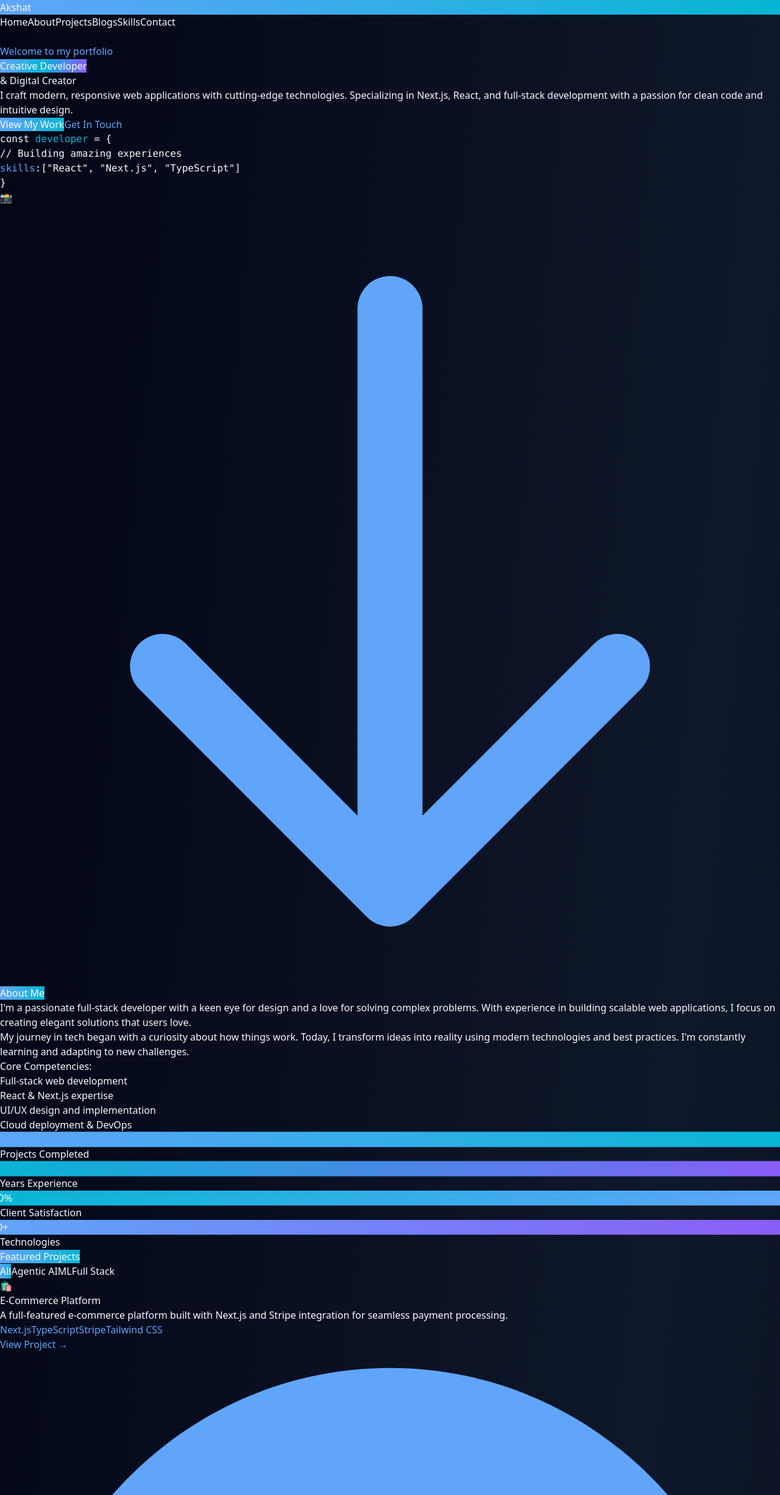
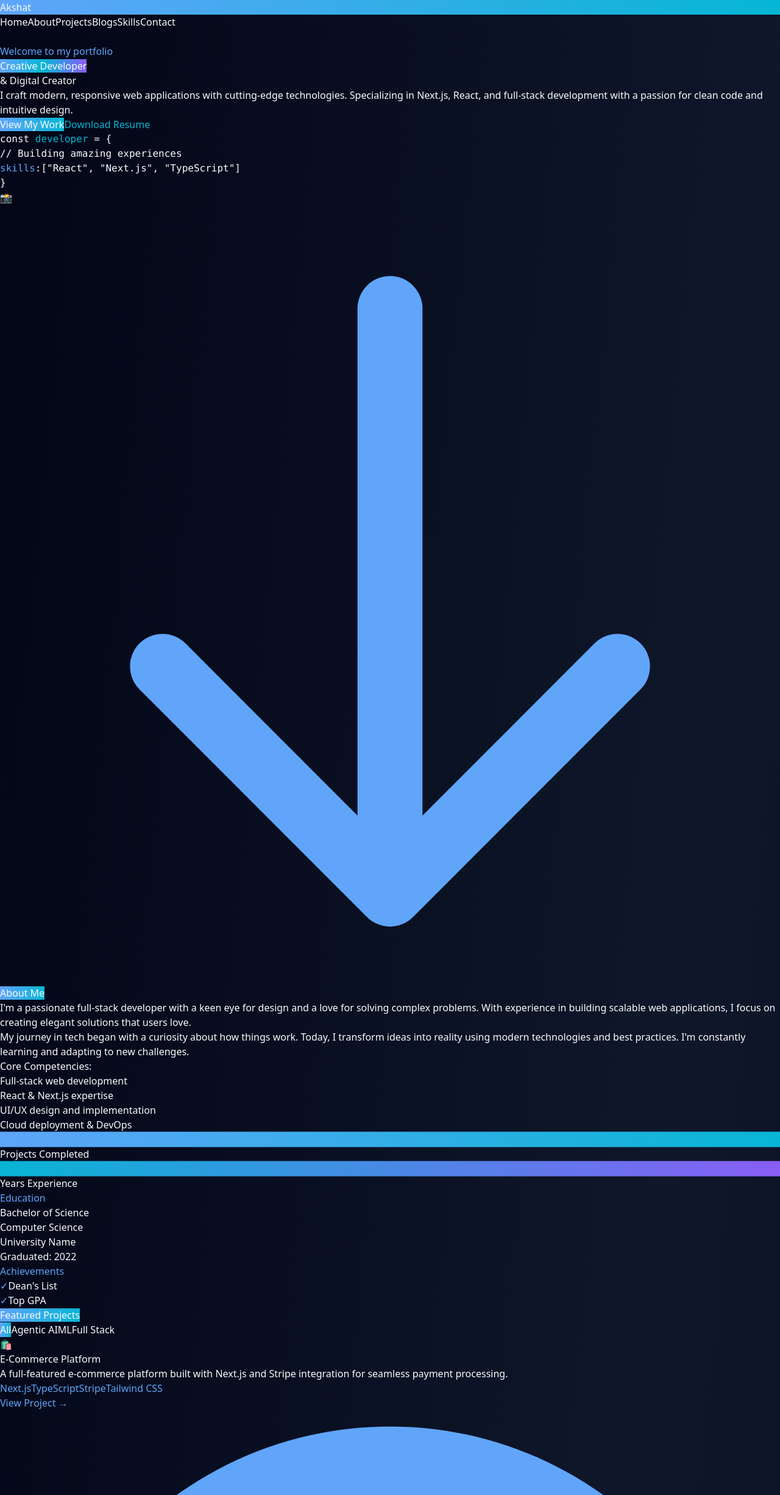
Before and after one commit to Akshats-git/Portfolio, a Next.js app: page / in a window 1280 px wide. Shown: the top 2451 px of the page at 61% size. Built offline with nearby package versions, Linux system fonts and the light colour scheme.

Commit message:
feat: update About section with education and achievements, modify Hero component for resume download

```diff
--- a/src/components/About.tsx
+++ b/src/components/About.tsx
@@ -118,28 +118,26 @@ const About = () => {
               <p className="text-slate-400">Years Experience</p>
             </div>
 
-            <div className="bg-slate-800/50 border border-slate-700 rounded-lg p-8 text-center transition-colors" style={{ borderColor: theme.primary }}>
-              <motion.div
-                animate={{ scale: [1, 1.05, 1] }}
-                transition={{ duration: 2, repeat: Infinity, delay: 0.4 }}
-                className="text-4xl font-bold bg-clip-text text-transparent mb-2"
-                style={{ backgroundImage: `linear-gradient(to right, ${theme.secondary}, ${theme.primary})` }}
-              >
-                100%
-              </motion.div>
-              <p className="text-slate-400">Client Satisfaction</p>
+            <div className="bg-slate-800/50 border border-slate-700 rounded-lg p-8 transition-colors" style={{ borderColor: theme.primary }}>
+              <h3 className="text-lg font-semibold text-slate-200 mb-3" style={{ color: theme.primary }}>Education</h3>
+              <p className="text-slate-300 font-medium mb-1">Bachelor of Science</p>
+              <p className="text-slate-400 text-sm mb-3">Computer Science</p>
+              <p className="text-slate-400 text-sm mb-1">University Name</p>
+              <p className="text-slate-500 text-xs">Graduated: 2022</p>
             </div>
 
-            <div className="bg-slate-800/50 border border-slate-700 rounded-lg p-8 text-center transition-colors" style={{ borderColor: theme.primary }}>
-              <motion.div
-                animate={{ scale: [1, 1.05, 1] }}
-                transition={{ duration: 2, repeat: Infinity, delay: 0.6 }}
-                className="text-4xl font-bold bg-clip-text text-transparent mb-2"
-                style={{ backgroundImage: `linear-gradient(to right, ${theme.primary}, ${theme.accent})` }}
-              >
-                20+
-              </motion.div>
-              <p className="text-slate-400">Technologies</p>
+            <div className="bg-slate-800/50 border border-slate-700 rounded-lg p-8 transition-colors" style={{ borderColor: theme.primary }}>
+              <h3 className="text-lg font-semibold text-slate-200 mb-3" style={{ color: theme.primary }}>Achievements</h3>
+              <ul className="text-slate-400 text-sm space-y-2">
+                <li className="flex items-center gap-2">
+                  <span style={{ color: theme.primary }}>✓</span>
+                  Dean&apos;s List
+                </li>
+                <li className="flex items-center gap-2">
+                  <span style={{ color: theme.primary }}>✓</span>
+                  Top GPA
+                </li>
+              </ul>
             </div>
           </motion.div>
         </div>
--- a/src/components/Hero.tsx
+++ b/src/components/Hero.tsx
@@ -84,13 +84,14 @@ const Hero = () => {
               View My Work
             </motion.a>
             <motion.a
-              href="#contact"
+              href="/resume.pdf"
+              download
               whileHover={{ scale: 1.05 }}
               whileTap={{ scale: 0.95 }}
               className="px-8 py-3 border-2 font-semibold rounded-lg transition-colors block text-center"
-              style={{ borderColor: theme.primary, color: theme.primary }}
+              style={{ borderColor: theme.secondary, color: theme.secondary }}
             >
-              Get In Touch
+              Download Resume
             </motion.a>
           </motion.div>
 
```
